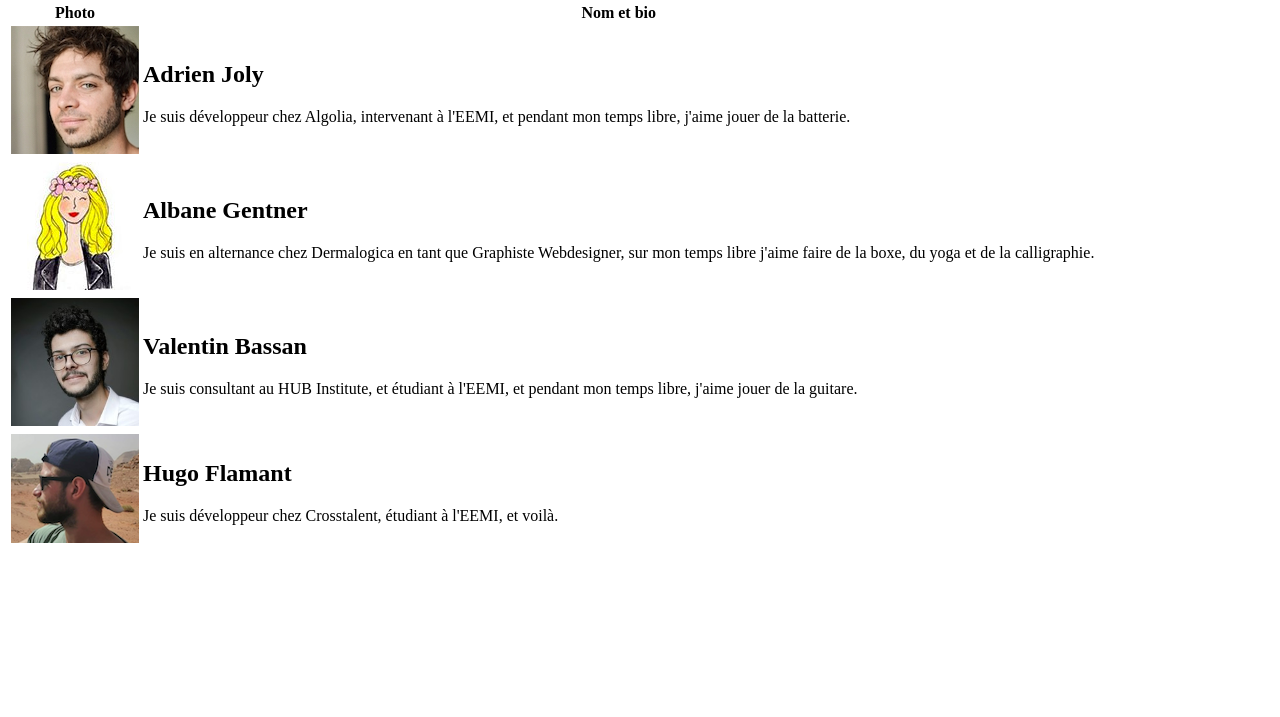
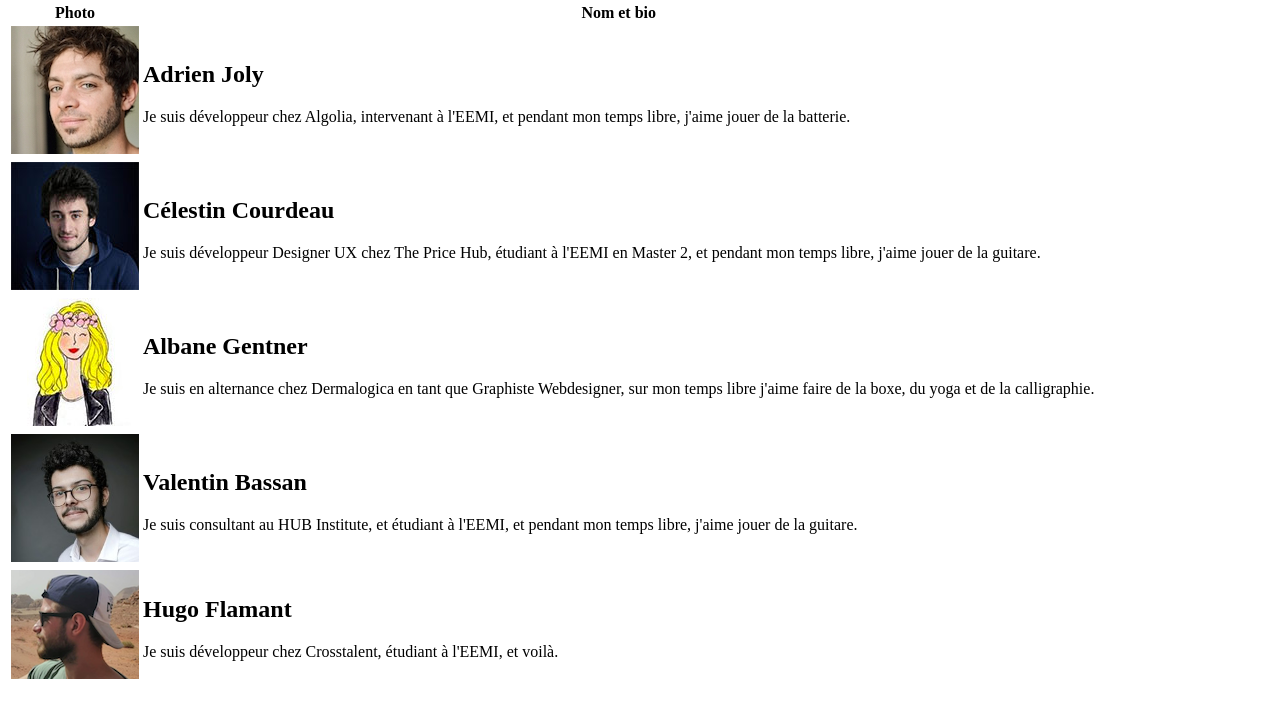
Before and after one commit to yapka/trombi, a plain HTML site: page index.html in a window 1280 px wide. Shown: the part 79-796 px from the top of the page. Drawn offline with Linux system fonts and the light colour scheme.

Commit message:
Edited index.html with celestin's data and added celestin-courdeau.jpg (#4)
* Edited index.html with celestin's data and added celestin-courdeau.jpg

* fix index.html comment

* fix my name

```diff
--- a/index.html
+++ b/index.html
@@ -23,10 +23,19 @@
       </tr>
 
       <tr>
+        <td><img src="photos/celestin-courdeau.jpg" alt="Célestin Courdeau"></td>
+        <td>
+          <h2>Célestin Courdeau</h2>
+          <p>Je suis développeur Designer UX chez The Price Hub, étudiant à l'EEMI en Master 2, et pendant mon temps libre, j'aime jouer de la guitare.</p>
+        </td>
+      </tr>
+
+      <tr>
         <td><img src="photos/albane-gentner.jpg" alt="Albane Gentner"></td>
         <td>
           <h2>Albane Gentner</h2>
           <p>Je suis en alternance chez Dermalogica en tant que Graphiste Webdesigner, sur mon temps libre j'aime faire de la boxe, du yoga et de la calligraphie.</p>
+        </td>
       </tr>
 
       <tr>
```
Also changed, not shown: photos/celestin-courdeau.jpg (added).
